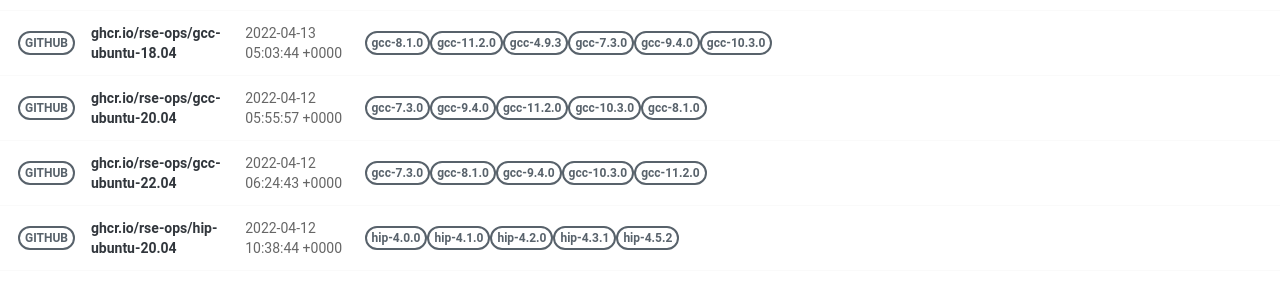
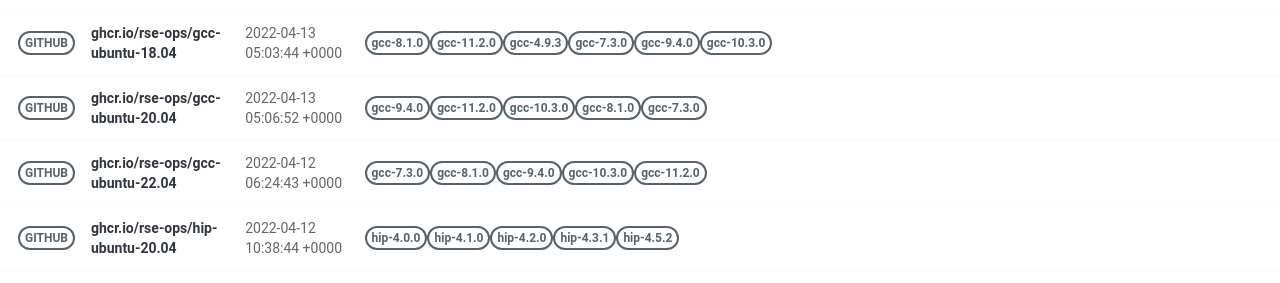
Before and after one commit to rse-ops/docker-images, a Jekyll site: the page built from pages/index.md, in a window 1280 px wide. Shown: the part 581-864 px from the top of the page. Built offline with Jekyll 4.4.1, drawn with Linux system fonts in a browser that asks for light colours; nearby versions of some CDN libraries.

Commit message:
Automated push to update library 2022-04-13

```diff
--- a/_library/ghcr.io-rse-ops-gcc-ubuntu-20.04.md
+++ b/_library/ghcr.io-rse-ops-gcc-ubuntu-20.04.md
@@ -1,14 +1,11 @@
 ---
 layout: container
 name: ghcr.io/rse-ops/gcc-ubuntu-20.04
-updated_at: 2022-04-12 05:55:57.083657
+updated_at: 2022-04-13 05:06:52.735939
 
 
 container_url: https://github.com/orgs/rse-ops/packages/container/package/gcc-ubuntu-20.04
 versions:
- - tag: gcc-7.3.0
-   dockerfile: https://github.com/rse-ops/docker-images/blob/main/ubuntu/gcc/Dockerfile
-   manifest: https://crane.ggcr.dev/manifest/ghcr.io/rse-ops/gcc-ubuntu-20.04:gcc-7.3.0
  - tag: gcc-9.4.0
    dockerfile: https://github.com/rse-ops/docker-images/blob/main/ubuntu/gcc/Dockerfile
    manifest: https://crane.ggcr.dev/manifest/ghcr.io/rse-ops/gcc-ubuntu-20.04:gcc-9.4.0
```
Also changed, not shown: other parts of _library/ghcr.io-rse-ops-gcc-ubuntu-20.04.md (+3 -0 lines).
